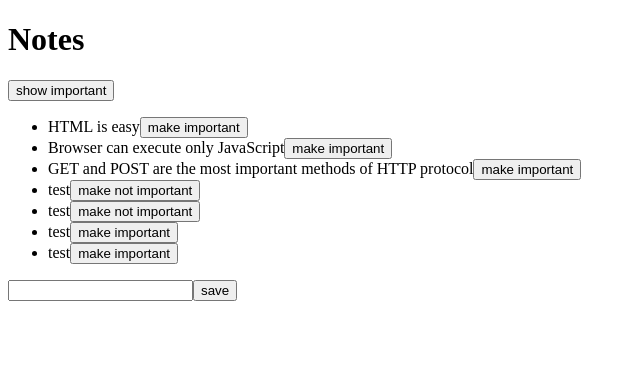
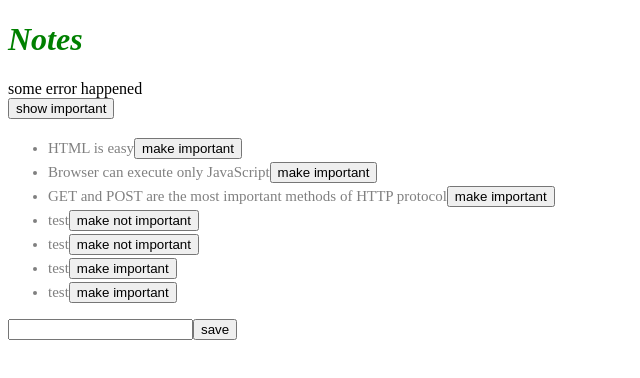
Before and after one commit to aukfil/fullstack-course, a React (Vite) app in the folder sandbox/: page / in a window 1280 px wide. Shown: the top 378 px of the page, without its empty margins (0-640 px from the left). Built offline with nearby package versions, Linux system fonts and the light colour scheme; data requests are answered from the project's data file.

Commit message:
Update sandbox

```diff
--- a/sandbox/src/App.jsx
+++ b/sandbox/src/App.jsx
@@ -7,6 +7,7 @@
   const [notes, setNotes] = useState([])
   const [newNote, setNewNote] = useState()
   const [showAll, setShowAll] = useState(true)
+  const [errorMessage, setErrorMessage] = useState('some error happened')
 
   useEffect(() => {
     noteService
@@ -54,16 +55,32 @@
         setNotes(notes.map(note => note.id !== id ? note : returnedNote))
       })
       .catch(error => {
-        alert(
-          `the note ${note.content} was already deleted from server`
+        setErrorMessage(
+          `Note '${note.content}' was already removed from the server`
         )
+        setTimeout( () => {
+          setErrorMessage(null)
+        }, 5000)
         setNotes(notes.filter(n => n.id !== id))
       })
+  }
+
+  const Notification = ({ message }) => {
+    if (message === null) {
+      return null
+    }
+
+    return (
+      <div className = 'error'>
+        {message}
+      </div>
+    )
   }
 
   return (
     <div>
       <h1>Notes</h1>
+      <Notification message = {errorMessage} />
       <div>
         <button onClick={() => setShowAll(!showAll)}>
           show {showAll ? 'important' : 'all'}
--- a/sandbox/src/components/Note.jsx
+++ b/sandbox/src/components/Note.jsx
@@ -1,9 +1,10 @@
 const Note = ({ note, toggleImportance }) => {
   const label = note.important
-    ? 'make not important' : 'make important'
+    ? 'make not important'
+    : 'make important'
 
   return (
-    <li>
+    <li className='note'>
       {note.content}
       <button onClick={toggleImportance}>{label}</button>
     </li>
--- /dev/null
+++ b/sandbox/src/index.css
@@ -0,0 +1,10 @@
+h1 {
+    color: green;
+    font-style: italic;
+}
+
+.note {
+    color: grey;
+    padding-top: 3px;
+    font-size: 15px;
+}
--- a/sandbox/src/main.jsx
+++ b/sandbox/src/main.jsx
@@ -1,4 +1,5 @@
 import ReactDOM from "react-dom/client";
 import App from "./App";
+import './index.css';
 
 ReactDOM.createRoot(document.getElementById("root")).render(<App />);
```
